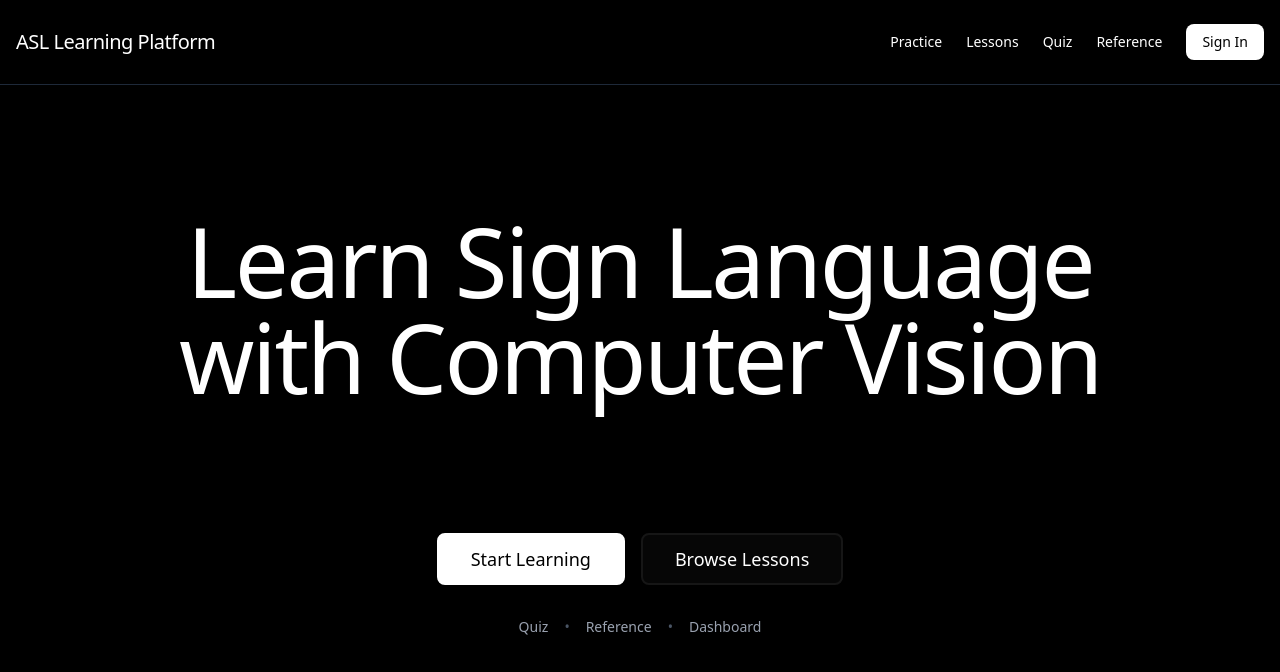
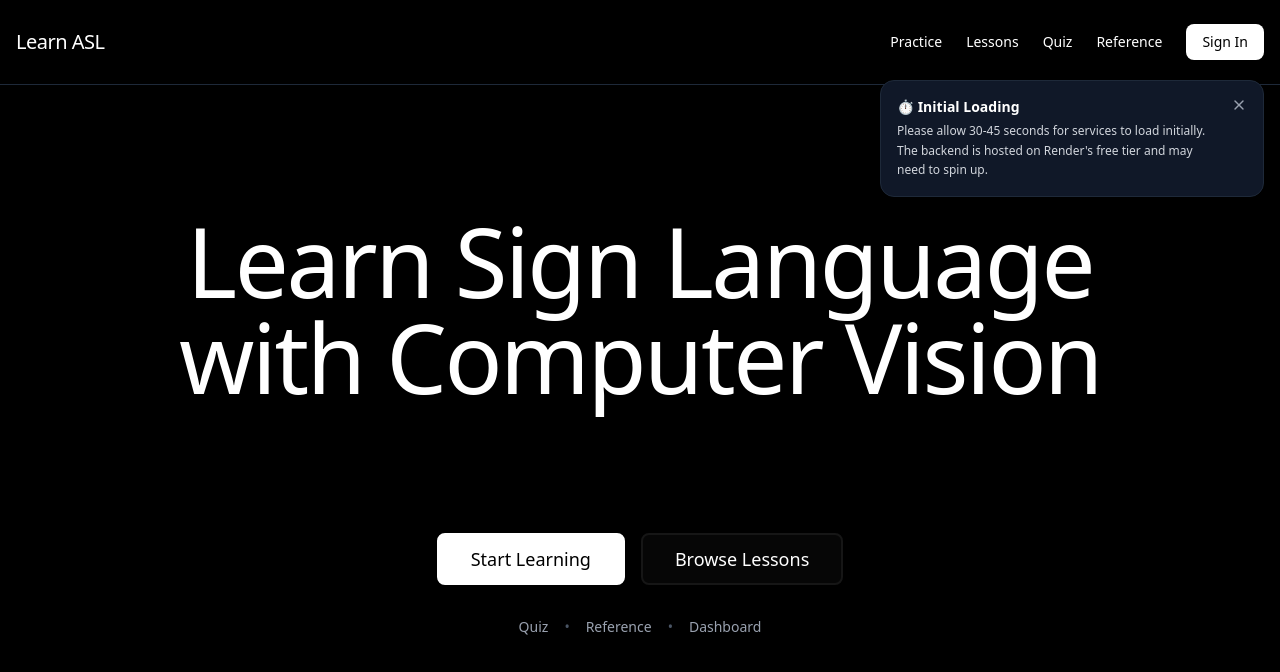
Before and after one commit to Arnavsharma2/ASL-Learning-Platform, a Next.js app in the folder frontend/: page / in a window 1280 px wide. Shown: the top 672 px of the page. Built offline with nearby package versions, Linux system fonts and the light colour scheme; no server answers.

Commit message:
ui changes

```diff
--- a/frontend/app/page.tsx
+++ b/frontend/app/page.tsx
@@ -3,14 +3,60 @@
 import Link from "next/link";
 import { Navigation } from "@/components/Navigation";
 import { Button } from "@/components/ui/button";
+import { Card } from "@/components/ui/card";
 import { motion } from "framer-motion";
 import { useAuth } from "@/contexts/AuthContext";
+import { useState, useEffect } from "react";
+import { X } from "lucide-react";
 
 export default function Home() {
   const { user } = useAuth();
+  const [showNotification, setShowNotification] = useState(true);
+
+  // Hide notification if user has dismissed it (stored in localStorage)
+  useEffect(() => {
+    const dismissed = localStorage.getItem('backend-loading-notification-dismissed');
+    if (dismissed === 'true') {
+      setShowNotification(false);
+    }
+  }, []);
+
+  const handleDismiss = () => {
+    setShowNotification(false);
+    localStorage.setItem('backend-loading-notification-dismissed', 'true');
+  };
+
   return (
     <div className="min-h-screen bg-black text-white">
       <Navigation />
+
+      {/* Backend Loading Notification */}
+      {showNotification && (
+        <motion.div
+          initial={{ opacity: 0, x: 20 }}
+          animate={{ opacity: 1, x: 0 }}
+          transition={{ duration: 0.5, delay: 0.5 }}
+          className="fixed top-20 right-4 z-50 max-w-sm"
+        >
+          <Card className="p-4 bg-gray-900 border-gray-800 shadow-lg">
+            <div className="flex items-start gap-3">
+              <div className="flex-1">
+                <h4 className="text-sm font-semibold mb-1 text-white">⏱️ Initial Loading</h4>
+                <p className="text-xs text-gray-300 leading-relaxed">
+                  Please allow 30-45 seconds for services to load initially. The backend is hosted on Render's free tier and may need to spin up.
+                </p>
+              </div>
+              <button
+                onClick={handleDismiss}
+                className="text-gray-400 hover:text-white transition-colors flex-shrink-0"
+                aria-label="Dismiss notification"
+              >
+                <X className="w-4 h-4" />
+              </button>
+            </div>
+          </Card>
+        </motion.div>
+      )}
 
       {/* Hero Section */}
       <main className="container mx-auto px-4 py-20 md:py-32">
--- a/frontend/components/Navigation.tsx
+++ b/frontend/components/Navigation.tsx
@@ -21,7 +21,7 @@ export function Navigation() {
         <div className="flex items-center justify-between">
           <Link href="/">
             <h1 className="text-xl font-light tracking-tight cursor-pointer hover:text-gray-400 transition-colors">
-              ASL Learning Platform
+              Learn ASL
             </h1>
           </Link>
           <div className="flex items-center gap-6">
```
